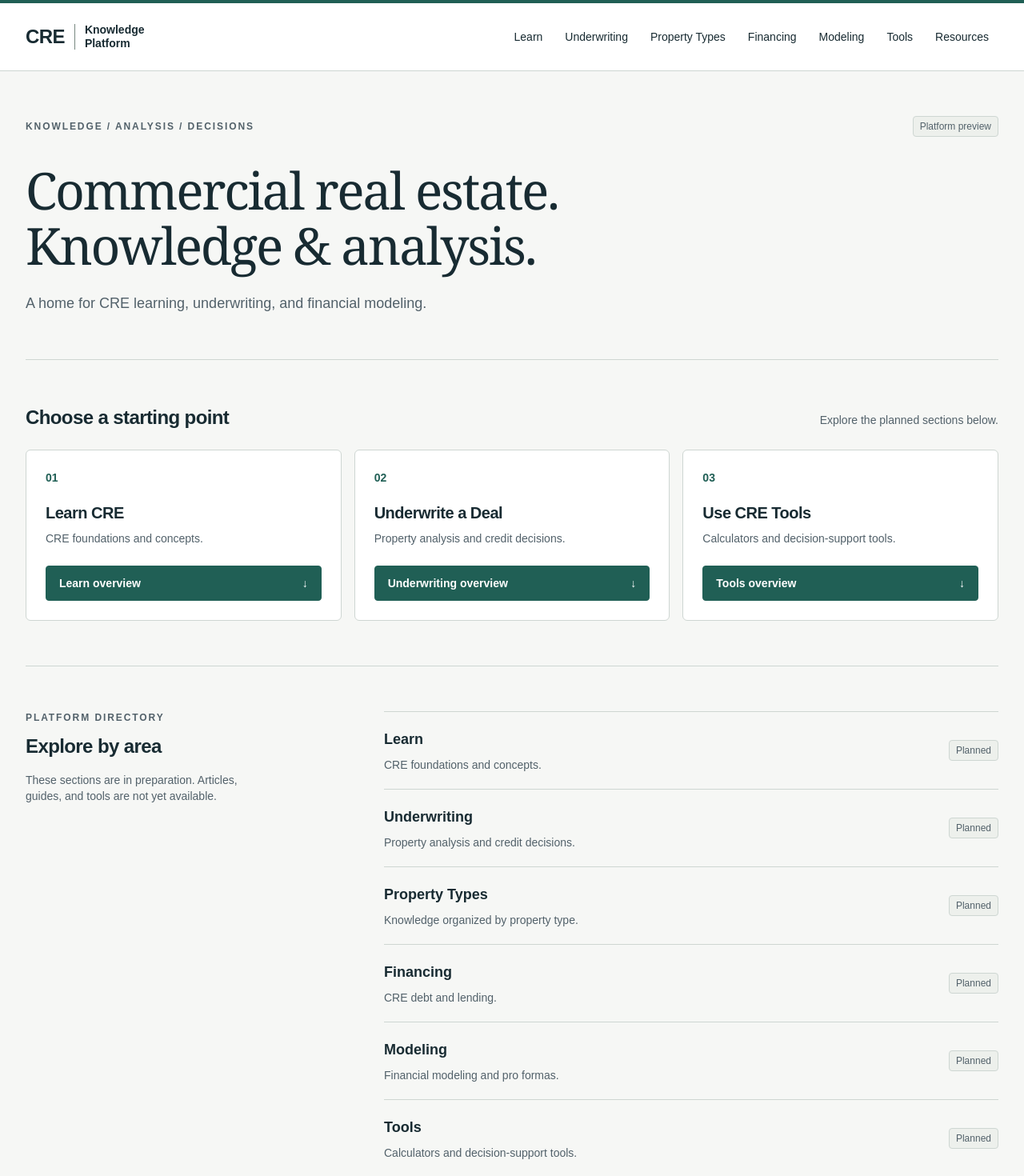
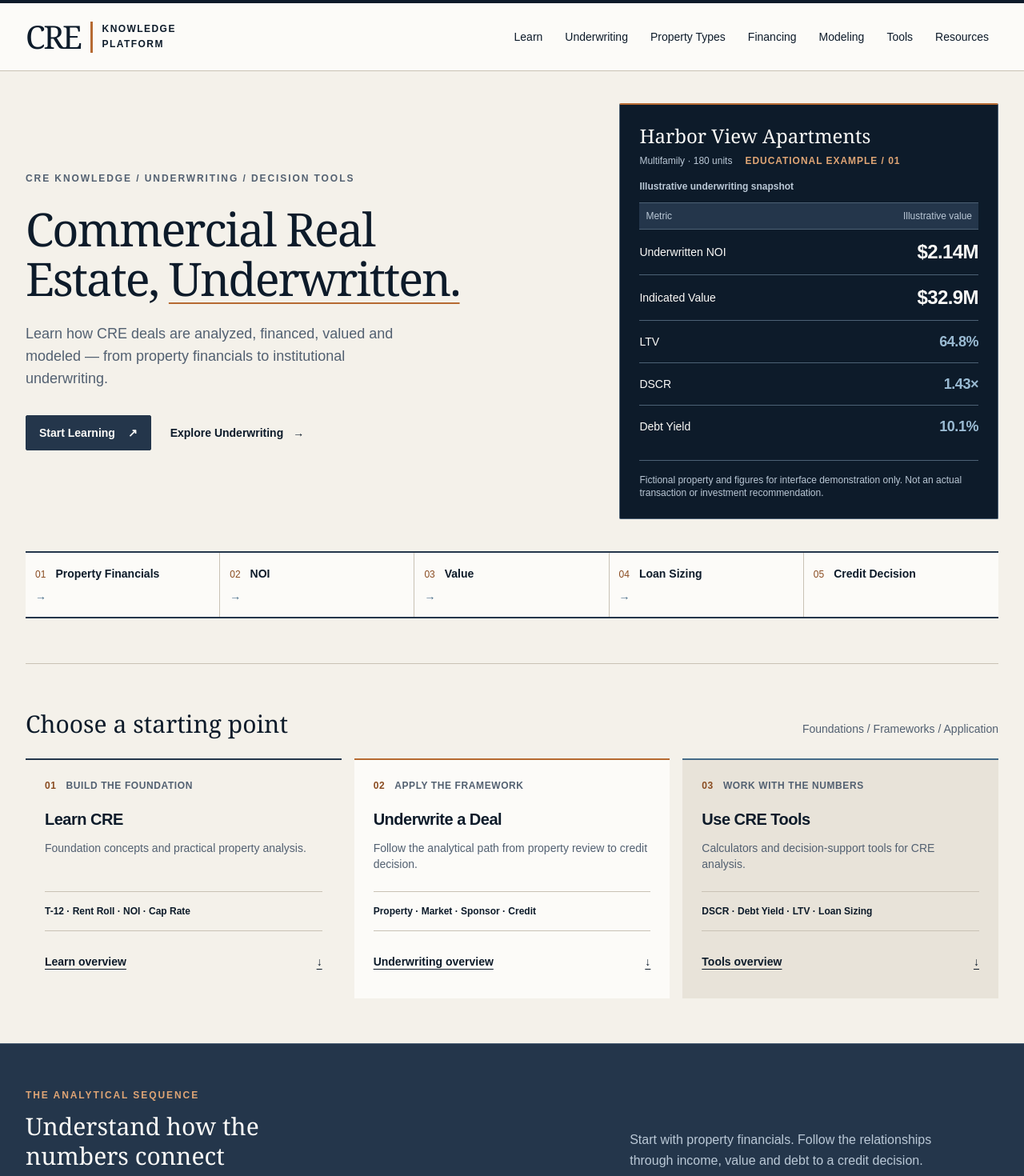
Before and after one commit to applekanna5-bit/cre-platform, a Next.js app: page / in a window 1280 px wide. Shown: the top 1470 px of the page at 80% size. Built offline with nearby package versions, Linux system fonts and the light colour scheme.

Commit message:
milestone: complete CRE M2.1 visual identity

```diff
--- a/src/app/globals.css
+++ b/src/app/globals.css
@@ -1,16 +1,26 @@
 @import "tailwindcss";
 
 @theme {
-  --color-background: #f6f7f5;
-  --color-surface: #edf0ec;
-  --color-elevated: #ffffff;
-  --color-foreground: #182b32;
-  --color-muted: #52616a;
-  --color-border: #ced6d2;
-  --color-border-strong: #788881;
-  --color-accent: #205f55;
-  --color-accent-strong: #16483f;
-  --color-on-accent: #ffffff;
+  --color-background: #f4f1ea;
+  --color-surface: #e8e3d9;
+  --color-elevated: #fcfbf8;
+  --color-foreground: #0d1b2a;
+  --color-muted: #526071;
+  --color-border: #c9c2b5;
+  --color-border-strong: #7c827f;
+  --color-accent: #24364b;
+  --color-accent-strong: #0d1b2a;
+  --color-on-accent: #fcfbf8;
+  --color-copper: #b66a32;
+  --color-copper-text: #8a4c21;
+  --color-steel: #456b88;
+  --color-analytical: #0d1b2a;
+  --color-analytical-raised: #24364b;
+  --color-on-analytical: #fcfbf8;
+  --color-analytical-muted: #bac8d6;
+  --color-analytical-rule: #4d6175;
+  --color-analytical-highlight: #dfa575;
+  --color-analytical-steel: #9abbd3;
   --color-success: #24613e;
   --color-warning: #805516;
   --color-error: #a02d37;
@@ -24,13 +34,13 @@
   --text-lg: 1.125rem;
   --text-xl: 1.25rem;
   --text-2xl: 1.5rem;
-  --text-display: clamp(2.5rem, 5vw, 4.5rem);
+  --text-display: clamp(2.5rem, 4.5vw, 4rem);
   --text-display--line-height: 1.08;
   --text-display--letter-spacing: -0.035em;
   --spacing: 0.25rem;
-  --radius-control: 0.25rem;
-  --radius-panel: 0.375rem;
-  --radius-tag: 0.25rem;
+  --radius-control: 0.125rem;
+  --radius-panel: 0.125rem;
+  --radius-tag: 0.125rem;
 }
 
 @layer base {
--- a/src/app/page.tsx
+++ b/src/app/page.tsx
@@ -1,58 +1,80 @@
 import { homepagePaths, primaryNavigation } from "@/config/navigation";
-import { ActionLink, Badge, Container, Eyebrow, Section, Surface } from "@/components/ui/primitives";
+import { ActionLink, Badge, Container, Eyebrow, Section } from "@/components/ui/primitives";
+import { UnderwritingSnapshot } from "@/components/home/underwriting-snapshot";
+import { KnowledgePreview } from "@/components/home/knowledge-preview";
+
+const pathDetails = {
+  learn: { concepts: "T-12 · Rent Roll · NOI · Cap Rate", summary: "Foundation concepts and practical property analysis.", label: "Build the foundation" },
+  underwriting: { concepts: "Property · Market · Sponsor · Credit", summary: "Follow the analytical path from property review to credit decision.", label: "Apply the framework" },
+  tools: { concepts: "DSCR · Debt Yield · LTV · Loan Sizing", summary: "Calculators and decision-support tools for CRE analysis.", label: "Work with the numbers" },
+} as const;
 
 export default function Home() {
   return (
+    <>
       <Container>
-      <Section aria-labelledby="page-title" className="border-b border-border">
-        <div className="flex flex-wrap items-center justify-between gap-4">
-          <Eyebrow>Knowledge / Analysis / Decisions</Eyebrow>
-          <Badge>Platform preview</Badge>
+        <Section aria-labelledby="page-title" className="border-b border-border lg:pt-10">
+          <div className="grid items-center gap-10 lg:grid-cols-[3fr_2fr] lg:gap-8">
+            <div>
+              <Eyebrow>CRE knowledge / Underwriting / Decision tools</Eyebrow>
+              <h1 id="page-title" className="mt-6 max-w-[18ch] font-editorial text-display">
+                Commercial Real Estate, <span className="text-accent-strong underline decoration-copper decoration-2 underline-offset-8">Underwritten.</span>
+              </h1>
+              <p className="mt-6 max-w-[48ch] text-lg text-muted">Learn how CRE deals are analyzed, financed, valued and modeled — from property financials to institutional underwriting.</p>
+              <div className="mt-8 flex flex-wrap items-center gap-3">
+                <ActionLink href={primaryNavigation.find((item) => item.id === "learn")!.href}>Start Learning <span aria-hidden="true">↗</span></ActionLink>
+                <a href={primaryNavigation.find((item) => item.id === "underwriting")!.href} className="inline-flex min-h-11 items-center gap-3 rounded-control px-3 py-2 text-sm font-semibold text-accent-strong underline-offset-4 hover:bg-surface hover:underline focus-visible:underline">Explore Underwriting <span aria-hidden="true">→</span></a>
               </div>
-        <h1 id="page-title" className="mt-8 max-w-[20ch] font-editorial text-display">
-          Commercial real estate.<br />Knowledge &amp; analysis.
-        </h1>
-        <p className="mt-6 max-w-[58ch] text-lg text-muted">
-          A home for CRE learning, underwriting, and financial modeling.
-        </p>
+            </div>
+            <UnderwritingSnapshot />
+          </div>
+          <ol aria-label="Underwriting relationships" className="mt-10 grid border-y-2 border-accent bg-elevated sm:grid-cols-5">
+            {["Property Financials", "NOI", "Value", "Loan Sizing", "Credit Decision"].map((step, index) => (
+              <li key={step} className="flex items-center gap-3 border-b border-border px-3 py-4 text-sm font-semibold sm:block sm:border-b-0 sm:border-r sm:last:border-r-0"><span aria-hidden="true" className="mr-3 text-xs font-medium tabular-nums text-copper-text">0{index + 1}</span>{step}{index < 4 && <span aria-hidden="true" className="ml-auto text-steel sm:mt-2 sm:block"><span className="sm:hidden">↓</span><span className="hidden sm:inline">→</span></span>}</li>
+            ))}
+          </ol>
         </Section>
 
         <Section aria-labelledby="paths-heading">
           <div className="mb-6 flex flex-wrap items-baseline justify-between gap-3">
-          <h2 id="paths-heading" className="text-2xl font-semibold tracking-tight">Choose a starting point</h2>
-          <p className="text-sm text-muted">Explore the planned sections below.</p>
+            <h2 id="paths-heading" className="font-editorial text-3xl leading-tight">Choose a starting point</h2>
+            <p className="text-sm text-muted">Foundations / Frameworks / Application</p>
           </div>
           <div className="grid gap-4 md:grid-cols-3">
             {homepagePaths.map((path, index) => {
               const section = primaryNavigation.find((item) => item.id === path.sectionId)!;
+              const details = pathDetails[path.sectionId];
               return (
-              <Surface key={path.sectionId} className="flex flex-col items-start">
-                <span aria-hidden="true" className="text-sm font-semibold tabular-nums text-accent">0{index + 1}</span>
+                <div key={path.sectionId} className={`flex flex-col items-start p-6 ${index === 1 ? "border-t-2 border-t-copper bg-elevated" : index === 2 ? "border-t-2 border-t-steel bg-surface" : "border-t-2 border-t-accent"}`}>
+                  <p className="text-xs font-semibold uppercase tracking-wider text-muted"><span aria-hidden="true" className="mr-3 tabular-nums text-copper-text">0{index + 1}</span>{details.label}</p>
                   <h3 className="mt-5 text-xl font-semibold tracking-tight">{path.label}</h3>
-                <p className="mt-2 mb-6 text-sm text-muted">{section.summary}</p>
-                <ActionLink href={section.href} className="mt-auto w-full">
+                  <p className="mt-3 mb-6 text-sm text-muted">{details.summary}</p>
+                  <p className="mt-auto w-full border-y border-border py-4 text-xs font-semibold text-accent-strong">{details.concepts}</p>
+                  <a href={section.href} className="mt-4 inline-flex min-h-11 w-full items-center justify-between gap-3 rounded-control text-sm font-semibold text-accent-strong underline underline-offset-4 hover:bg-surface">
                     <span>{section.label} overview</span><span aria-hidden="true">↓</span>
-                </ActionLink>
-              </Surface>
+                  </a>
+                </div>
               );
             })}
           </div>
         </Section>
-
+      </Container>
+      <KnowledgePreview />
+      <Container>
         <Section aria-labelledby="directory-heading" className="border-t border-border">
           <div className="grid gap-8 lg:grid-cols-[1fr_2fr] lg:gap-16">
             <div>
-            <Eyebrow>Platform directory</Eyebrow>
-            <h2 id="directory-heading" className="mt-3 text-2xl font-semibold tracking-tight">Explore by area</h2>
+              <Eyebrow>Knowledge directory</Eyebrow>
+              <h2 id="directory-heading" className="mt-3 font-editorial text-3xl leading-tight">Explore by area</h2>
               <p className="mt-4 max-w-[38ch] text-sm text-muted">
-              These sections are in preparation. Articles, guides, and tools are not yet available.
+                Explore the disciplines of CRE analysis. Guides and tools are coming soon.
               </p>
             </div>
             <div className="divide-y divide-border border-y border-border">
               {primaryNavigation.map((item) => (
                 <section key={item.id} aria-labelledby={item.id} className="grid gap-2 py-5 sm:grid-cols-[1fr_auto] sm:gap-x-6">
                   <h3 id={item.id} tabIndex={-1} className="w-fit rounded-control text-lg font-semibold">{item.label}</h3>
-                <Badge className="w-fit sm:row-span-2 sm:self-center">Planned</Badge>
+                  <Badge className="w-fit sm:row-span-2 sm:self-center">Coming soon</Badge>
                   <p className="max-w-[60ch] text-sm text-muted sm:col-start-1 sm:row-start-2">{item.summary}</p>
                 </section>
               ))}
@@ -60,5 +82,12 @@ export default function Home() {
           </div>
         </Section>
       </Container>
+      <Section aria-labelledby="purpose-heading" className="border-t-2 border-copper bg-accent-strong text-on-accent">
+        <Container className="grid gap-6 lg:grid-cols-[3fr_2fr] lg:gap-14">
+          <h2 id="purpose-heading" className="max-w-[26ch] font-editorial text-3xl leading-tight">From property financials to credit decisions.</h2>
+          <p className="max-w-[48ch] text-sm leading-relaxed lg:self-center">Connecting CRE concepts, underwriting frameworks, financial modeling and decision tools in one knowledge platform.</p>
+        </Container>
+      </Section>
+    </>
   );
 }
--- /dev/null
+++ b/src/components/home/knowledge-preview.tsx
@@ -0,0 +1,50 @@
+import { Container, Eyebrow, Section } from "@/components/ui/primitives";
+
+const progression = ["Rent Roll / T-12", "Revenue & Expenses", "NOI", "Property Value", "LTV / DSCR / Debt Yield", "Loan Sizing", "Credit Decision"];
+const metrics = [
+  ["NOI", "Property operating income before financing and certain capital items."],
+  ["Cap Rate", "Relationship between property income and value."],
+  ["DSCR", "Ability of property cash flow to cover debt service."],
+  ["Debt Yield", "NOI relative to loan exposure."],
+  ["LTV", "Loan amount relative to property value."],
+];
+
+export function KnowledgePreview() {
+  return (
+    <>
+      <Section aria-labelledby="connections-heading" className="border-y border-analytical-rule bg-analytical-raised text-on-analytical">
+        <Container>
+          <div className="grid gap-6 lg:grid-cols-[3fr_2fr] lg:gap-16">
+            <div>
+              <Eyebrow tone="analytical">The analytical sequence</Eyebrow>
+              <h2 id="connections-heading" className="mt-3 max-w-[24ch] font-editorial text-3xl leading-tight">Understand how the numbers connect</h2>
+            </div>
+            <p className="max-w-[48ch] text-analytical-muted lg:self-end">Start with property financials. Follow the relationships through income, value and debt to a credit decision.</p>
+          </div>
+          <ol aria-label="Learning progression" className="mt-10 grid gap-y-3 sm:grid-cols-2 lg:grid-cols-7">
+            {progression.map((step, index) => (
+              <li key={step} className="border-l border-analytical-rule py-3 pl-4 pr-3">
+                <div aria-hidden="true" className="mb-4 flex items-center justify-between text-xs tabular-nums text-analytical-steel"><span>0{index + 1}</span><span>{index < progression.length - 1 ? "→" : "■"}</span></div>
+                <p className="text-sm font-semibold">{step}</p>
+              </li>
+            ))}
+          </ol>
+        </Container>
+      </Section>
+      <Container>
+        <Section aria-labelledby="metrics-heading">
+          <Eyebrow>The language of analysis</Eyebrow>
+          <h2 id="metrics-heading" className="mt-3 font-editorial text-3xl leading-tight">Five metrics. Different perspectives.</h2>
+          <dl className="mt-8 grid gap-x-8 gap-y-6 sm:grid-cols-2 lg:grid-cols-5">
+            {metrics.map(([term, definition]) => (
+              <div key={term} className="border-t border-border-strong pt-4">
+                <dt className="text-xl font-semibold tracking-tight text-steel">{term}</dt>
+                <dd className="mt-3 max-w-[32ch] text-sm text-muted">{definition}</dd>
+              </div>
+            ))}
+          </dl>
+        </Section>
+      </Container>
+    </>
+  );
+}
--- /dev/null
+++ b/src/components/home/underwriting-snapshot.tsx
@@ -0,0 +1,37 @@
+import { Surface } from "@/components/ui/primitives";
+
+// Static, fictional demonstration data. No underwriting calculations are performed.
+const metrics = [
+  ["Underwritten NOI", "$2.14M"],
+  ["Indicated Value", "$32.9M"],
+  ["LTV", "64.8%"],
+  ["DSCR", "1.43×"],
+  ["Debt Yield", "10.1%"],
+] as const;
+
+export function UnderwritingSnapshot() {
+  return (
+    <Surface tone="analytical" className="border-t-2 border-t-copper">
+      <h2 className="font-editorial text-2xl leading-tight">Harbor View Apartments</h2>
+      <div className="mt-2 flex flex-wrap items-baseline gap-x-4 gap-y-1 text-xs">
+        <p className="text-analytical-muted">Multifamily <span aria-hidden="true">·</span> 180 units</p>
+        <p className="font-semibold uppercase tracking-[0.08em] text-analytical-highlight">Educational example / 01</p>
+      </div>
+      <table className="mt-4 w-full table-fixed text-sm">
+        <caption className="mb-3 text-left text-xs font-semibold text-analytical-muted">Illustrative underwriting snapshot</caption>
+        <thead className="border-y border-analytical-rule bg-analytical-raised text-xs text-analytical-muted">
+          <tr><th scope="col" className="w-[58%] py-2 pl-2 text-left font-medium">Metric</th><th scope="col" className="py-2 pr-2 text-right font-medium">Illustrative value</th></tr>
+        </thead>
+        <tbody className="divide-y divide-analytical-rule">
+          {metrics.map(([label, value], index) => (
+            <tr key={label}>
+              <th scope="row" className="py-3 pr-2 text-left font-medium">{label}</th>
+              <td className={`py-3 text-right font-semibold tabular-nums tracking-tight ${index < 2 ? "text-2xl text-on-analytical" : "text-lg text-analytical-steel"}`}>{value}</td>
+            </tr>
+          ))}
+        </tbody>
+      </table>
+      <p className="mt-4 border-t border-analytical-rule pt-4 text-xs text-analytical-muted">Fictional property and figures for interface demonstration only. Not an actual transaction or investment recommendation.</p>
+    </Surface>
+  );
+}
--- a/src/components/navigation/navigation-list.tsx
+++ b/src/components/navigation/navigation-list.tsx
@@ -17,7 +17,7 @@ export function NavigationList({
             </a>
           ) : (
             <span className="flex min-h-11 flex-wrap items-center gap-x-3 px-3 py-2 text-sm text-muted">
-              {item.label}<span className="text-xs">Planned</span>
+              {item.label}<span className="text-xs">Coming soon</span>
             </span>
           )}
         </li>
--- a/src/components/site-footer.tsx
+++ b/src/components/site-footer.tsx
@@ -10,7 +10,7 @@ export function SiteFooter() {
           <div>
             <p className="text-lg font-semibold tracking-tight">CRE Knowledge Platform</p>
             <p className="mt-3 max-w-[30ch] text-sm text-muted">Commercial real estate knowledge, analysis, and tools.</p>
-            <p className="mt-4 text-xs text-muted">Content and tools are in preparation.</p>
+            <p className="mt-4 text-xs text-muted">Guides and tools coming soon.</p>
           </div>
           {footerNavigation.map((group) => (
             <nav key={group.id} aria-labelledby={`footer-${group.id}`}>
--- a/src/components/site-header.tsx
+++ b/src/components/site-header.tsx
@@ -6,11 +6,11 @@ import { MobileNavigation } from "@/components/navigation/mobile-navigation";
 
 export function SiteHeader() {
   return (
-    <header className="border-t-4 border-t-accent border-b border-b-border bg-elevated">
+    <header className="border-t-4 border-t-analytical border-b border-b-border bg-elevated">
       <Container className="flex flex-wrap items-center justify-between gap-x-6 gap-y-4 py-5">
-        <Link id="site-brand" href="/" aria-label="CRE Platform home" className="inline-flex min-h-11 items-center gap-3 rounded-control">
-          <span aria-hidden="true" className="border-r border-border-strong pr-3 text-2xl font-bold tracking-tight">CRE</span>
-          <span className="text-sm font-semibold leading-tight">Knowledge<br />Platform</span>
+        <Link id="site-brand" href="/" aria-label="CRE Platform home" className="inline-flex min-h-11 flex-wrap items-center gap-3 rounded-control">
+          <span aria-hidden="true" className="shrink-0 font-editorial text-[2.5rem] leading-none tracking-[-0.06em] text-accent-strong">CRE</span>
+          <span className="border-l-[3px] border-copper pl-3 text-xs font-semibold uppercase leading-relaxed tracking-[0.12em]">Knowledge<br />Platform</span>
         </Link>
         <nav aria-label="Primary" className="hidden lg:block">
           <NavigationList items={primaryNavigation} horizontal />
--- a/src/components/ui/primitives.tsx
+++ b/src/components/ui/primitives.tsx
@@ -22,12 +22,12 @@ export function Section({ className, ...props }: ComponentPropsWithoutRef<"secti
   return <section className={classes("py-10 sm:py-14", className)} {...props} />;
 }
 
-export function Eyebrow({ className, ...props }: ComponentPropsWithoutRef<"p">) {
-  return <p className={classes("text-xs font-semibold uppercase tracking-[0.16em] text-muted", className)} {...props} />;
+export function Eyebrow({ tone = "default", className, ...props }: ComponentPropsWithoutRef<"p"> & { tone?: "default" | "analytical" }) {
+  return <p className={classes("text-xs font-semibold uppercase tracking-[0.16em]", tone === "analytical" ? "text-analytical-highlight" : "text-muted", className)} {...props} />;
 }
 
-export function Surface({ className, ...props }: ComponentPropsWithoutRef<"div">) {
-  return <div className={classes("rounded-panel border border-border bg-elevated p-6", className)} {...props} />;
+export function Surface({ tone = "reading", className, ...props }: ComponentPropsWithoutRef<"div"> & { tone?: "reading" | "analytical" }) {
+  return <div className={classes("rounded-panel border p-6", tone === "analytical" ? "border-analytical-rule bg-analytical text-on-analytical" : "border-border bg-elevated", className)} {...props} />;
 }
 
 export function Badge({ className, ...props }: ComponentPropsWithoutRef<"span">) {
```
Also changed, not shown: 3 other files (tests, documents, lock files or other folders). Lines whose indentation alone changed are shown as unchanged.
